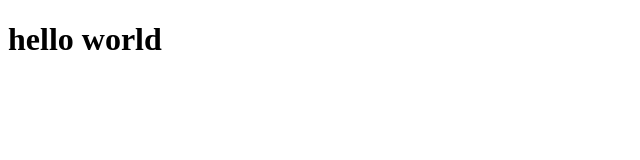
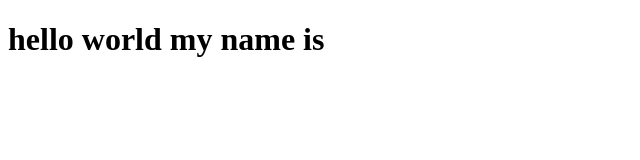
Before and after one commit to aghilmavannoor/date-with-git, a plain HTML site: page index.html in a window 1280 px wide. Shown: the whole page, without its empty margins (0-640 px from the left). Drawn offline with Linux system fonts and the light colour scheme.

Commit message:
sixth index modified

```diff
--- a/index.html
+++ b/index.html
@@ -7,6 +7,6 @@
     <title>Document</title>
 </head>
 <body>
-    <h1>hello world</h1>
+    <h1>hello world  my name is</h1>
 </body>
 </html>
```
